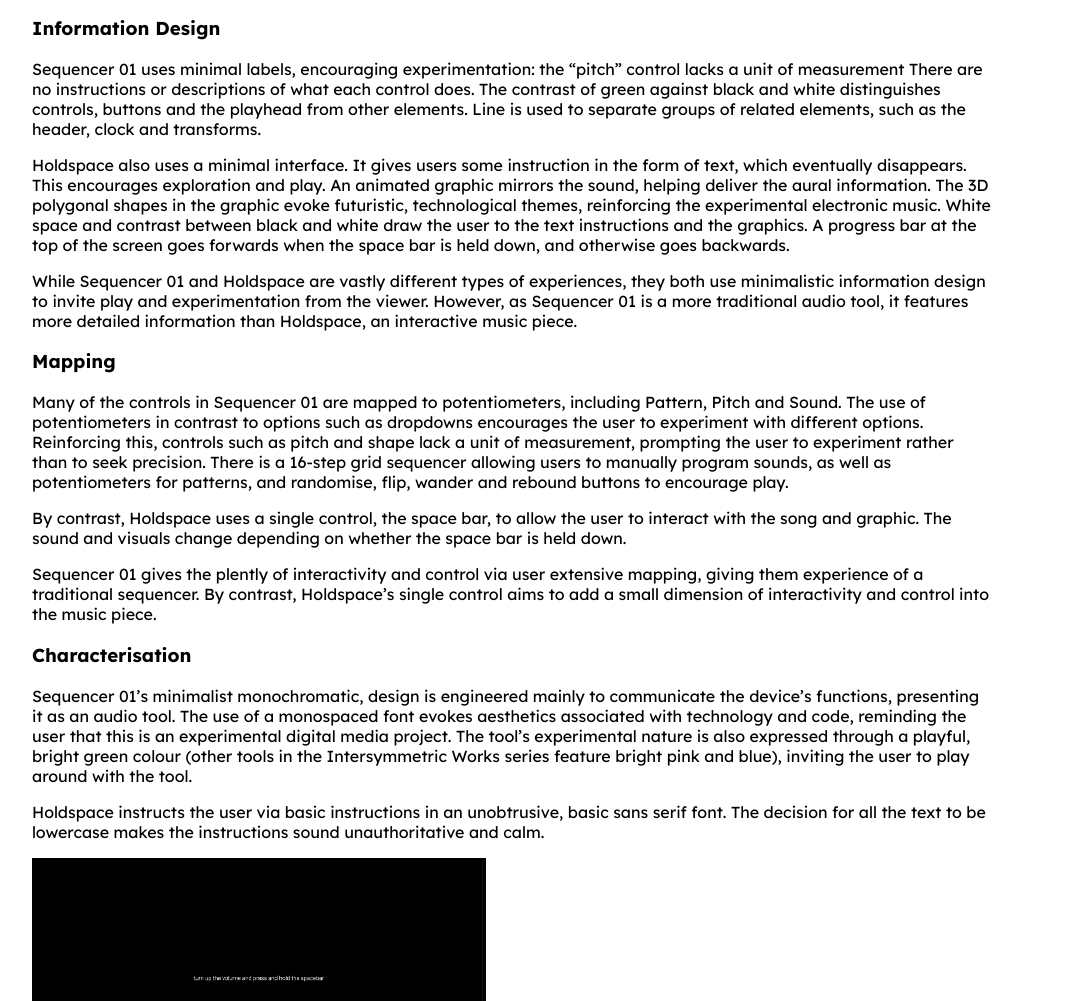
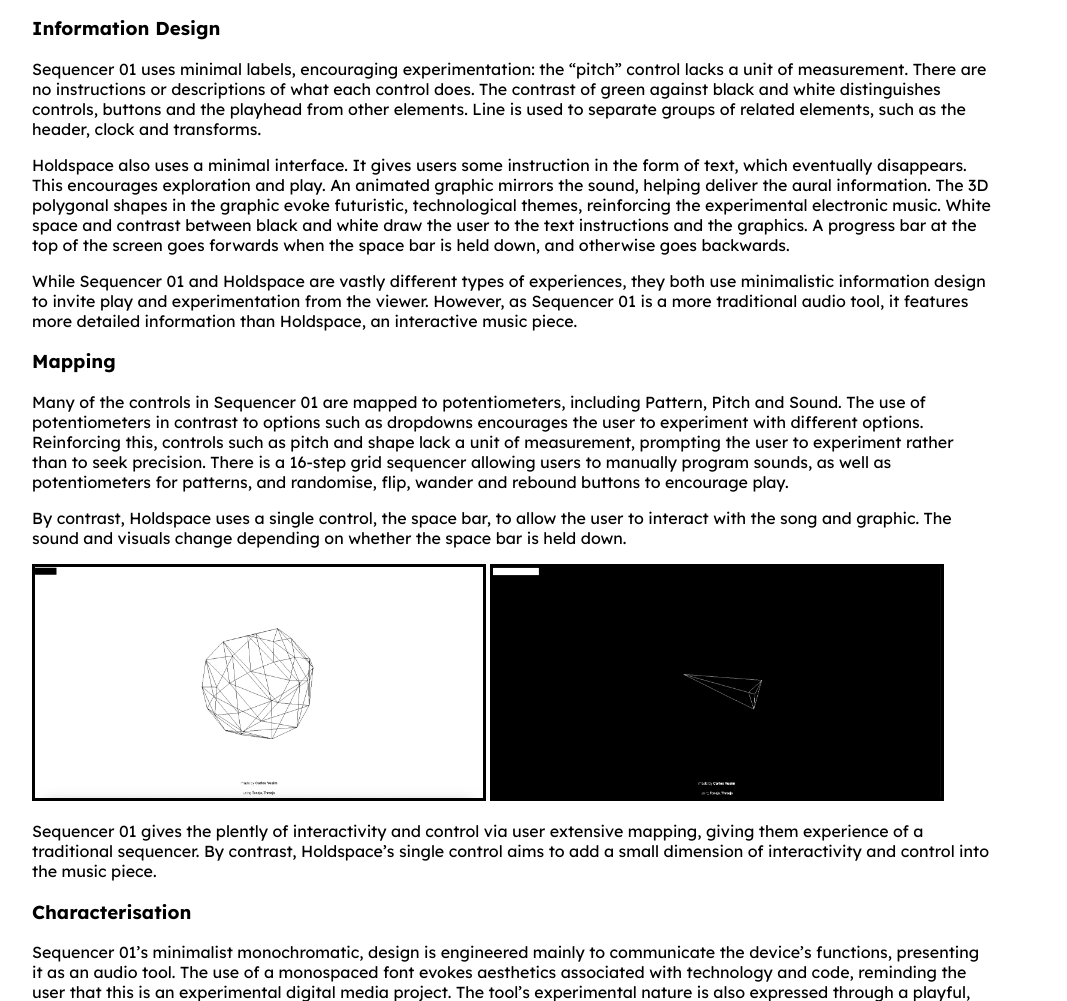
Before and after one commit to jackreed0504/IDAD-A1, a plain HTML site: page index.html in a window 1280 px wide. Shown: the part 499-1500 px from the top of the page, without its empty margins (128-1195 px from the left). Drawn offline with Linux system fonts and the light colour scheme.

Commit message:
added new screenshots

```diff
--- a/index.html
+++ b/index.html
@@ -38,7 +38,7 @@
 
         <p>
           Sequencer 01 uses minimal labels, encouraging experimentation: the
-          “pitch” control lacks a unit of measurement There are no instructions
+          “pitch” control lacks a unit of measurement. There are no instructions
           or descriptions of what each control does. The contrast of green
           against black and white distinguishes controls, buttons and the
           playhead from other elements. Line is used to separate groups of
@@ -84,6 +84,17 @@
           the user to interact with the song and graphic. The sound and visuals
           change depending on whether the space bar is held down.
         </p>
+
+        <img
+          src="assets/hold.png"
+          alt="Holdspace when Space Engages"
+          class="holdspace"
+        />
+        <img
+          src="assets/holdalt.png"
+          alt="Holdspace when Space Released"
+          class="holdspace"
+        />
 
         <p>
           Sequencer 01 gives the plently of interactivity and control via user
--- a/style.css
+++ b/style.css
@@ -26,6 +26,10 @@ img {
   border: 0.2rem solid black;
 }
 
+.holdspace {
+  display: inline;
+}
+
 li {
   display: table-cell;
   text-align: center;
```
Also changed, not shown: assets/holdalt.png (added).
